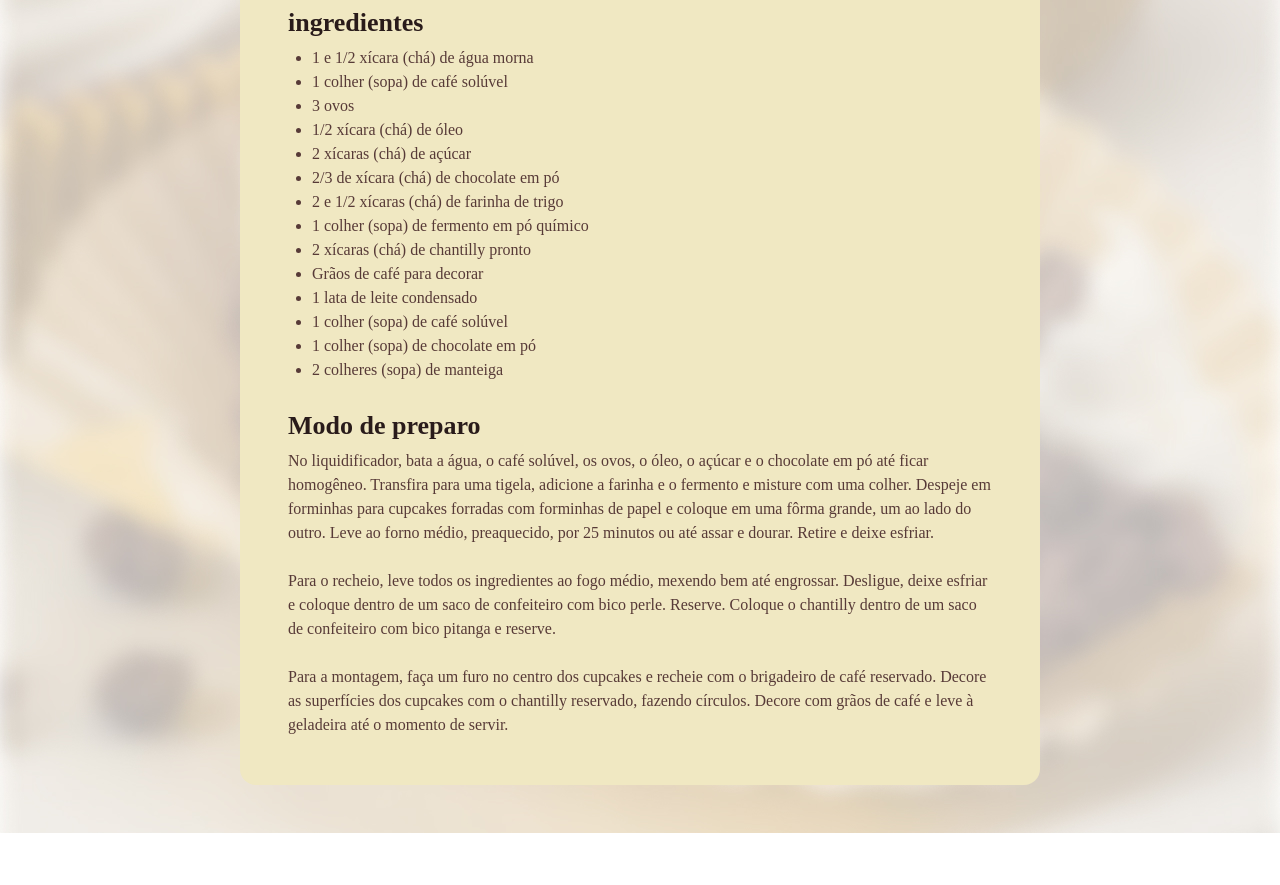
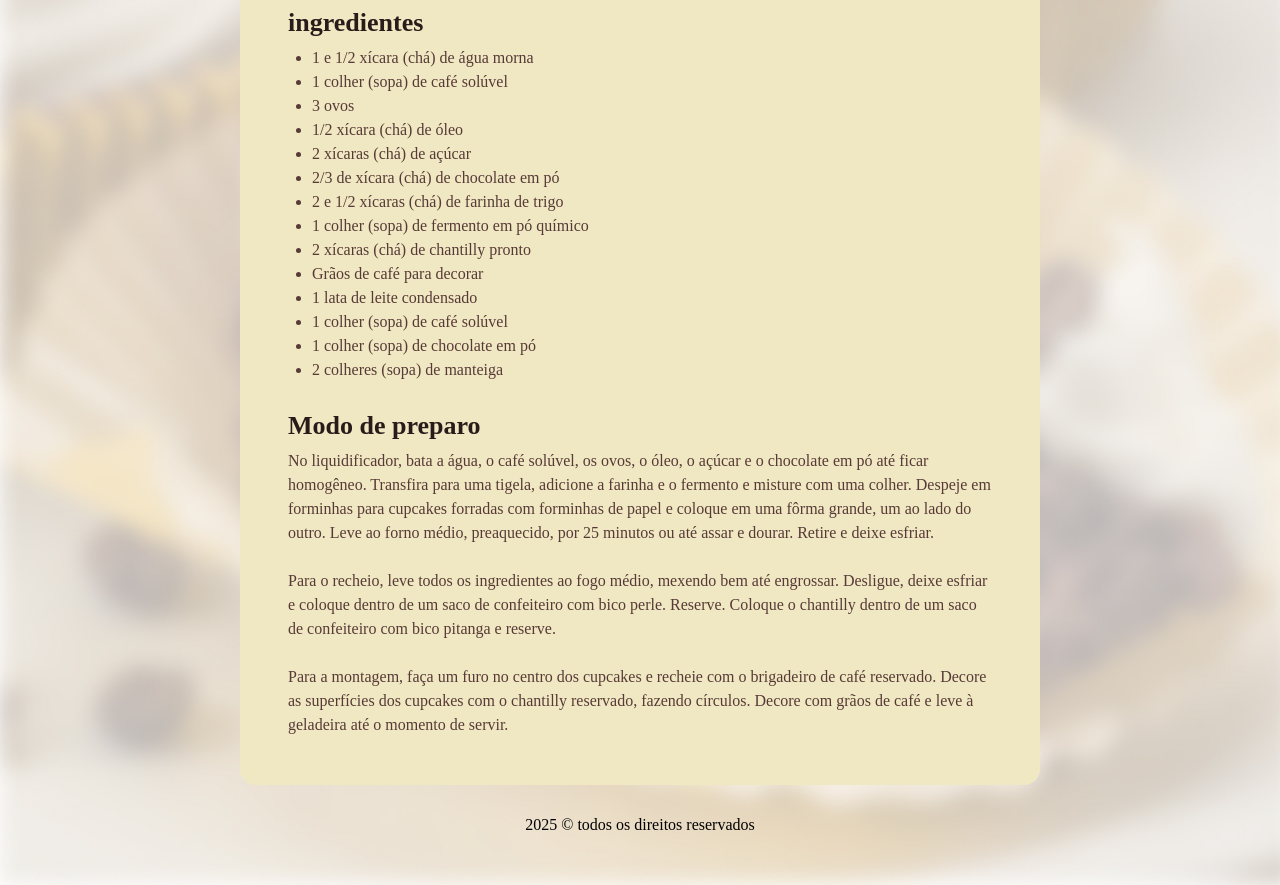
Before and after one commit to vinny-rbr/PROJETO-PAGINA-DE-RECEITAS, a plain HTML site: page index.html in a window 1280 px wide. Shown: the part 720-1605 px from the top of the page. Before the commit the page ends 1553 px from the top, so only its background shows below. Drawn offline with Linux system fonts and the light colour scheme; a web font is replaced by a local one.

Commit message:
adding footer

```diff
--- a/index.html
+++ b/index.html
@@ -109,5 +109,10 @@
       </section>
     </main>
   </div>
+
+  <footer>
+    2025 © todos os direitos reservados
+  </footer>
+
 </body>
 </html>
--- a/style.css
+++ b/style.css
@@ -21,7 +21,7 @@ body {
   padding: 24px;
   background-color: #F0E8C2;
   border-radius: 16px;
-  margin: 48px auto;
+  margin: 48px auto 28px;
   }
 
 
@@ -60,3 +60,9 @@ h1, h2 {
  margin-bottom: 4px;
  line-height: 150%;
 }
+
+footer {
+  color: #000000;
+  text-align: center;
+  padding-bottom: 48px;
+}
```
Also changed, not shown: assets/ph_heart-fill.svg (added).
